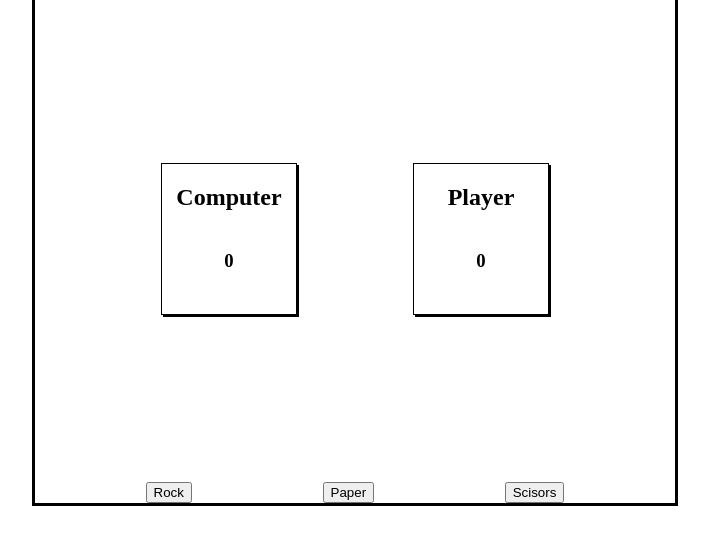
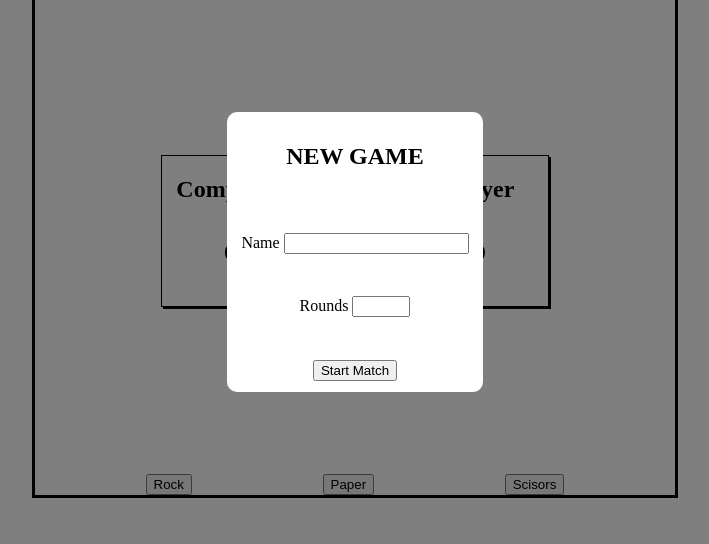
Before and after one commit to TJFrags/Rock-Paper-Scisors, a plain HTML site: page index.html in a window 1280 px wide. Shown: the part 148-692 px from the top of the page, without its empty margins (285-994 px from the left). Drawn offline with Linux system fonts and the light colour scheme.

Commit message:
Added new game modal

```diff
--- a/index.html
+++ b/index.html
@@ -8,6 +8,22 @@
     <title>Rock Paper Scisors</title>
 </head>
 <body>
+
+    <section class="modal">
+        <div class="modal-content">
+            <h1>NEW GAME</h1>
+            <div class="name">
+                <label for="name-input">Name</label>
+                <input type="text" class="input name-input">
+            </div>
+            <div class="rounds">
+                <label for="rounds-input">Rounds</label>
+                <input type="number" class="input rounds-input">
+            </div>
+            <button class="button start-button">Start Match</button>
+
+        </div>
+    </section>
 
     <section class="game">
         <div class="header">
--- a/style.css
+++ b/style.css
@@ -1,3 +1,35 @@
+body{
+    margin: 0;
+    padding: 0;
+    overflow-x: hidden;
+}
+.modal{
+    display: flex;
+    justify-content: center;
+    align-items: center;
+
+    position: absolute;
+    height: 100%;
+    width: 100%;
+    background: linear-gradient(rgba(0,0,0,0.5), rgba(0,0,0,0.5));
+}
+
+.modal-content{
+    display: flex;
+    flex-direction: column;
+    justify-content: space-around;
+    align-items: center;
+    gap: 20px;
+    border-radius: 10px;
+    background-color: white;
+    width: 20%;
+    height: 35%;
+}
+
+.rounds-input{
+    width: 50px;
+}
+
 
 .game{
     display: flex;
```
